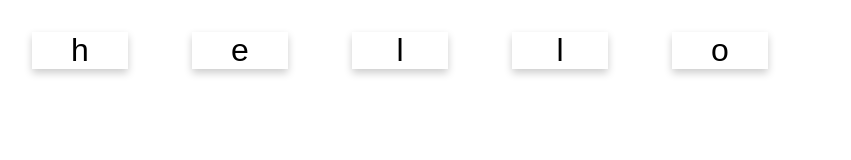
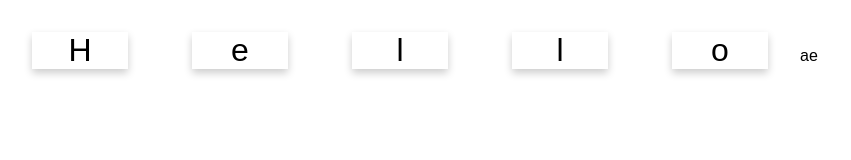
Before and after one commit to VorapratR/ReactLab, a React (Create React App) app in the folder card-game/: page / in a window 1280 px wide. Shown: the top 160 px of the page, without its empty margins (0-851 px from the left). Built offline with nearby package versions, Linux system fonts and the light colour scheme.

Commit message:
Handler as Props : เป็นการส่งค่ายอดกลับในหายอด จาก CharacterCard

```diff
--- a/card-game/src/App.js
+++ b/card-game/src/App.js
@@ -10,7 +10,7 @@ class App extends Component {
   render() {
     return (
       <div >
-       <WordCard value="hello"/>
+       <WordCard value= {word}/>
       </div>
     );
   }
--- a/card-game/src/CharacterCard.js
+++ b/card-game/src/CharacterCard.js
@@ -7,10 +7,11 @@ export default class CharacterCard extends Component {
     }
   }
   activate = () => {
-    if (!this.state.active) {
-      this.setState({ active: true });
+    if(!this.state.active){
+    this.props.activationHandler(this.props.value)
+    this.setState({active: true})
     }
-  }
+   }
   render() {
     let className = `card ${this.state.active ? "activeCard" : " "}`
     return (
--- a/card-game/src/WordCard.js
+++ b/card-game/src/WordCard.js
@@ -1,10 +1,17 @@
 import React, { Component } from 'react';
 import CharacterCard from './CharacterCard';
 export default class WordCard extends Component{
+    activate =  c => { console.log(`${c} has been activated.`) }
+
+    activateHandler = c => {
+        console.log(`${c} has been activate`)
+    }
+
     render(){
         return(
             <div>
-            { Array.from(this.props.value).map((c, i) => <CharacterCard value={c} key={i}/>) }
+            {Array.from(this.props.value).map((c,i) => <CharacterCard value={c} key= {i} activationHandler={this.activateHandler}/>)}
+            ae
             </div>
         );
     }
```
